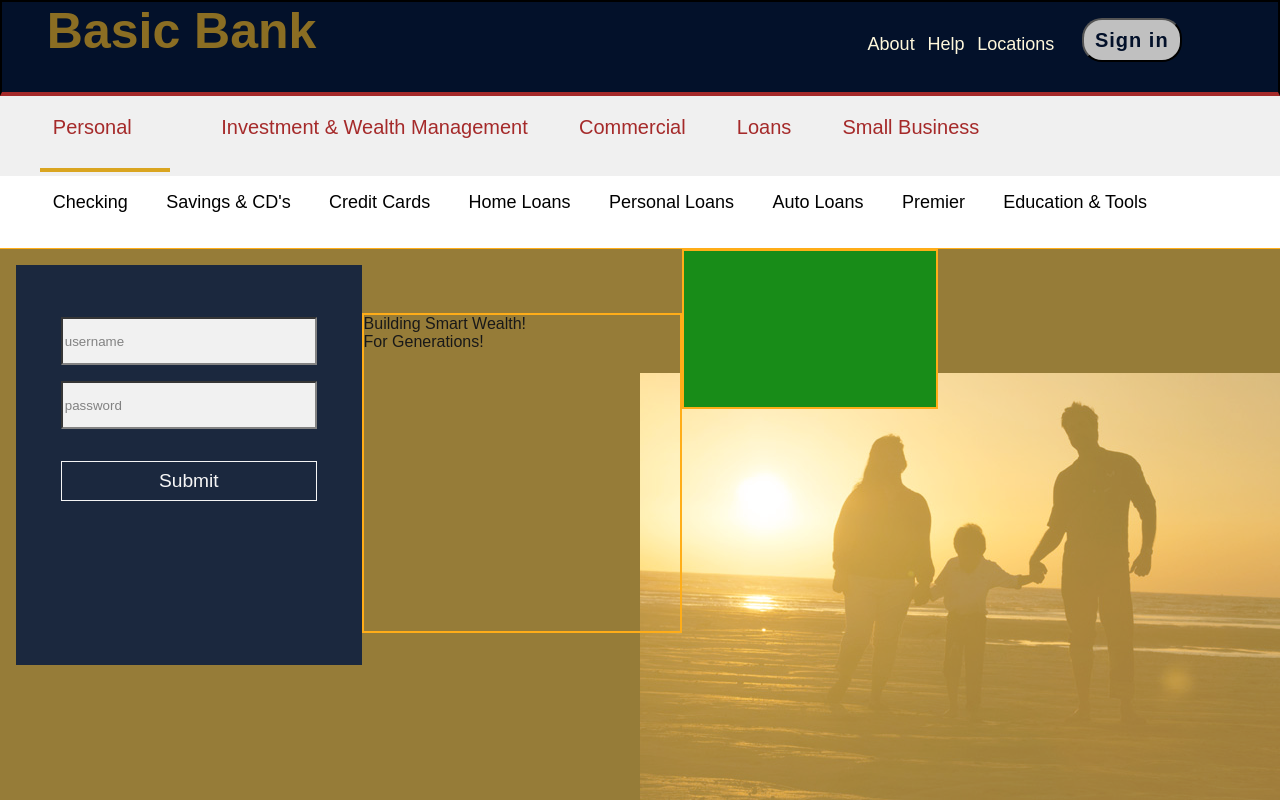
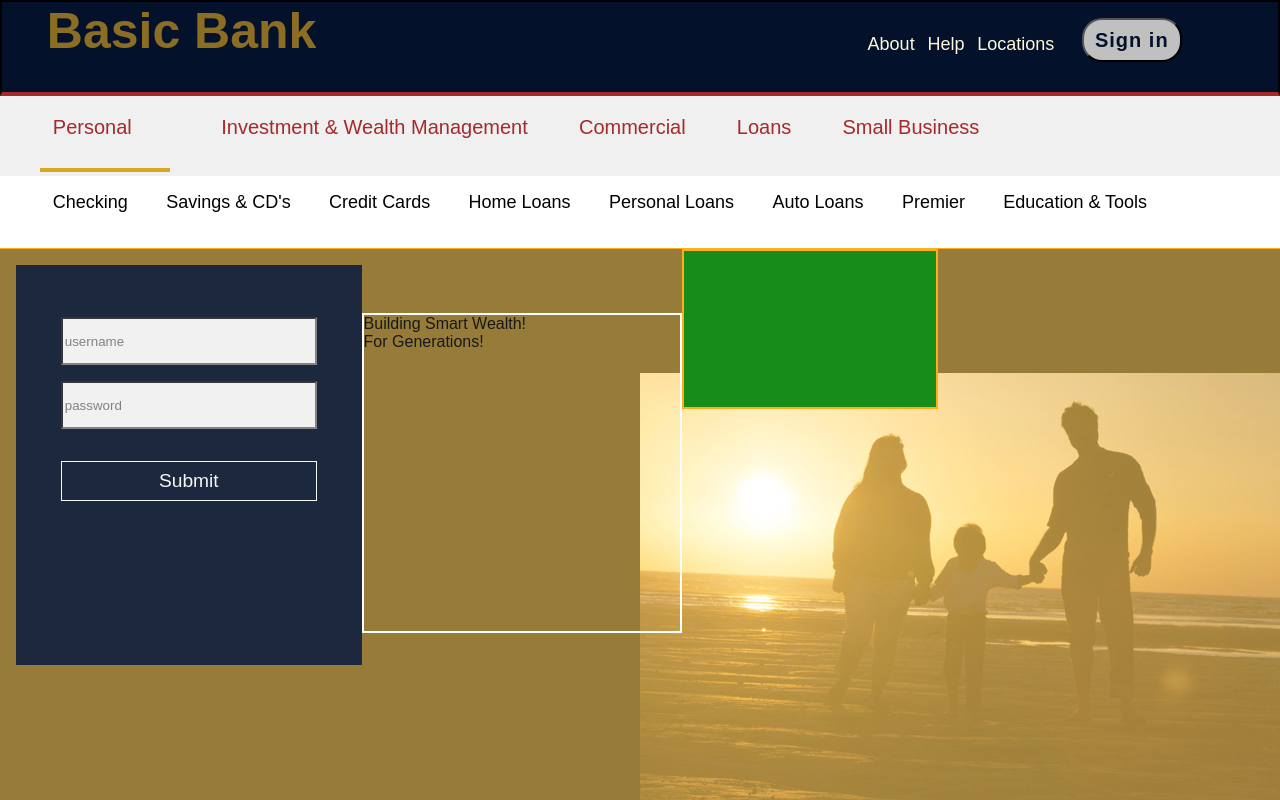
Before and after one commit to cyberstizz/basicbank, a React (Create React App) app: page / in a window 1280 px wide. Built offline with nearby package versions, Linux system fonts and the light colour scheme.

Commit message:
changed border color on slogan section to white

```diff
--- a/src/Home.css
+++ b/src/Home.css
@@ -146,7 +146,7 @@ margin-left: 1vw;
     margin-top: 8vh;
     height: 40vh;
     width: 25vw;
-    border: solid 2px orange;
+    border: solid 2px white;
 }
 
 .username{
```
